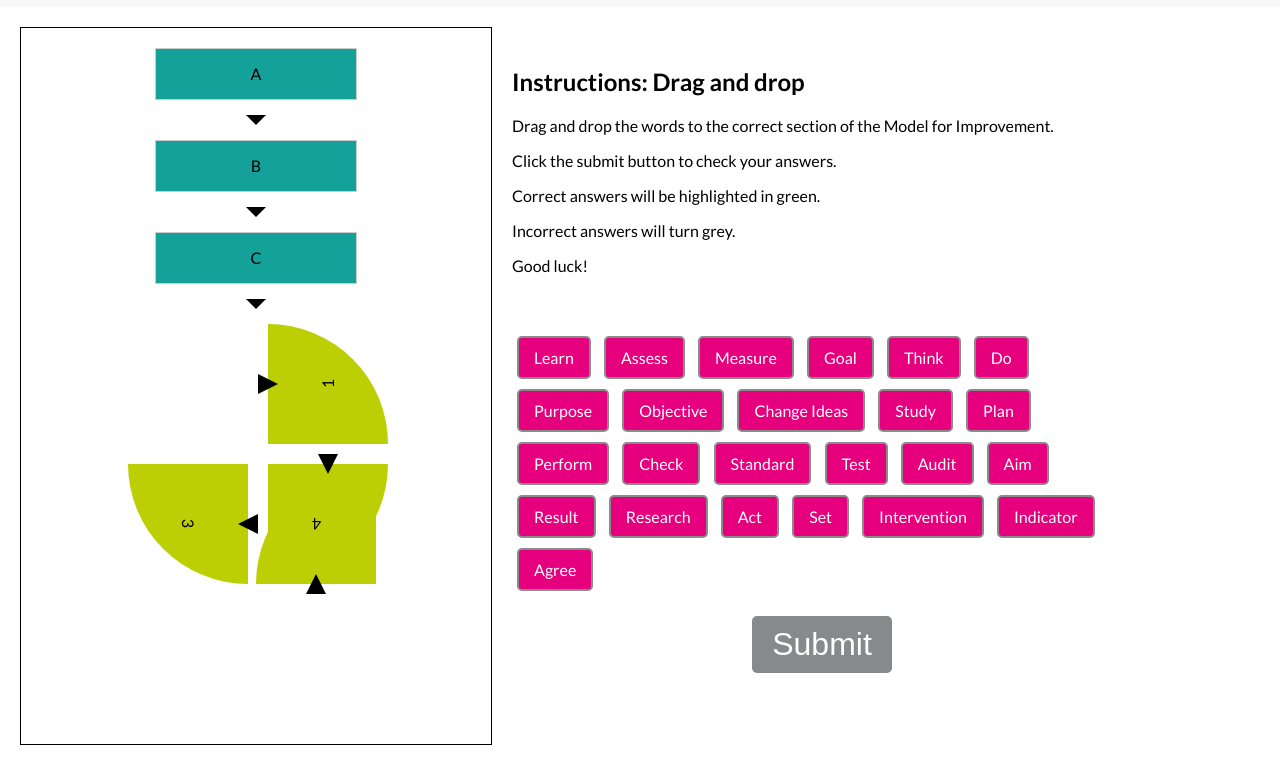
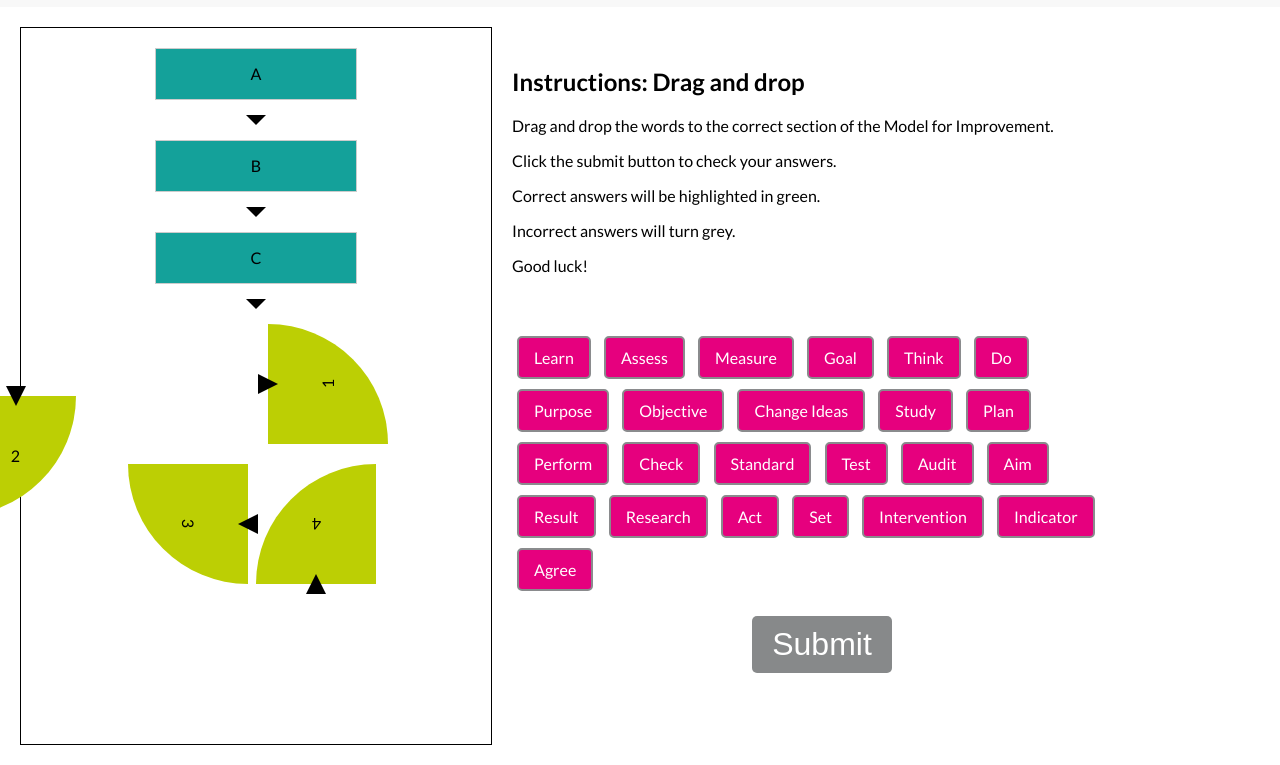
Before and after one commit to NicInTheLoop/MfIgame, a plain HTML site: page index.html in a window 1280 px wide. Shown: the part 84-849 px from the top of the page. Drawn offline with Linux system fonts and the light colour scheme.

Commit message:
Update styles.css

```diff
--- a/styles.css
+++ b/styles.css
@@ -101,8 +101,8 @@ h1 {
 }
 
 #quarter2 {
-    top: 50%;
-    left: 83%; /* Adjusted left position */
+    top: 33%;
+    left: 5%; /* Adjusted left position */
     transform: translate(-100%, -50%) rotate(90deg);
 }
 
```
